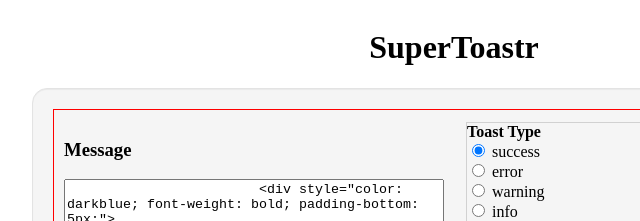
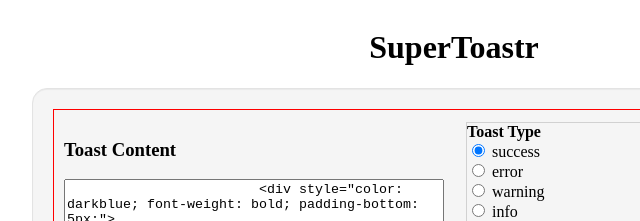
Before and after one commit to we-are-frontend/super-toastr, a website: page demo.html in a window 1280 px wide. Shown: the top 221 px of the page, 186-826 px from the left. Drawn offline with Linux system fonts and the light colour scheme.

Commit message:
update section

```diff
--- a/demo.html
+++ b/demo.html
@@ -41,7 +41,7 @@
         <div class="config">
             <div style="width: 50%; padding: 10px;">
                 <div class="content" style="width: 100%;">
-                    <h3>Message</h3>
+                    <h3>Toast Content</h3>
                     <textarea style="width: 100%;" rows="8" name="toast-content" placeholder="simple text or html">
                         <div style="color: darkblue; font-weight: bold; padding-bottom: 5px;">
                             Toast Title
```
